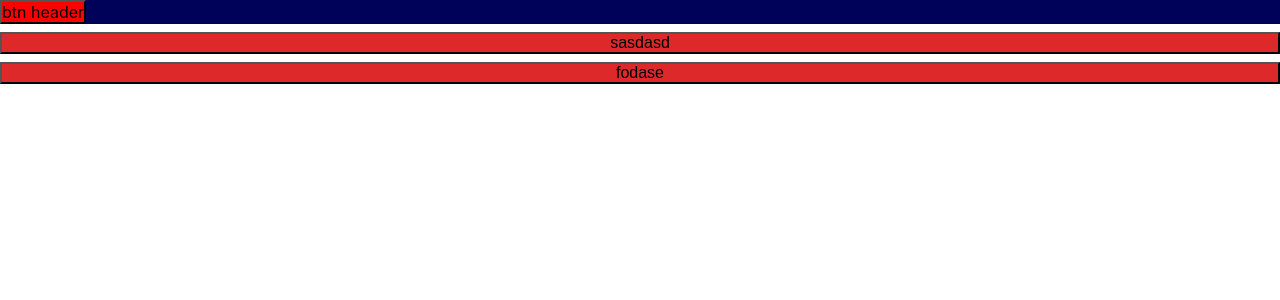
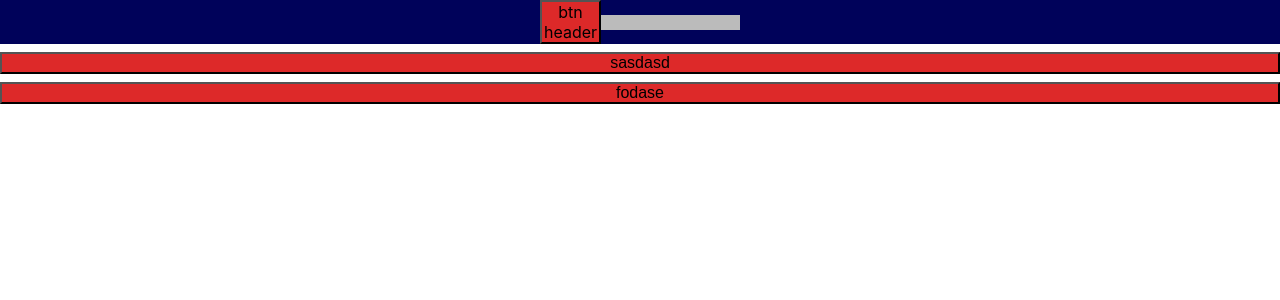
Before and after one commit to TonyzCataldo/Fork-, a React (Vite) app: page / in a window 1280 px wide. Shown: the top 300 px of the page. Built offline with nearby package versions, Linux system fonts and the light colour scheme.

Commit message:
Header Input container create

```diff
--- a/src/components/Header/Header.tsx
+++ b/src/components/Header/Header.tsx
@@ -1,10 +1,14 @@
 import Button from "../Button/Button";
+import Input from "../Input/Input";
 import * as S from "./styles";
 
 const Header = () => {
   return (
     <S.Header>
-      <Button>btn header</Button>
+      <S.InputContainer>
+        <Button>btn header</Button>
+        <Input />
+      </S.InputContainer>
     </S.Header>
   );
 };
--- a/src/components/Header/styles.ts
+++ b/src/components/Header/styles.ts
@@ -2,7 +2,16 @@ import styled from "styled-components";
 
 export const Header = styled.header`
   display: flex;
+  justify-content: center;
+  align-items: center;
   width: 100%;
   background-color: ${(props) => props.theme.colors["dark-blue"]};
   color: ${(props) => props.theme.colors["neutral-200"]};
 `;
+
+export const InputContainer = styled.div`
+  display: flex;
+  flex-direction: row;
+  align-items: center;
+  width: 200px;
+`;
```
